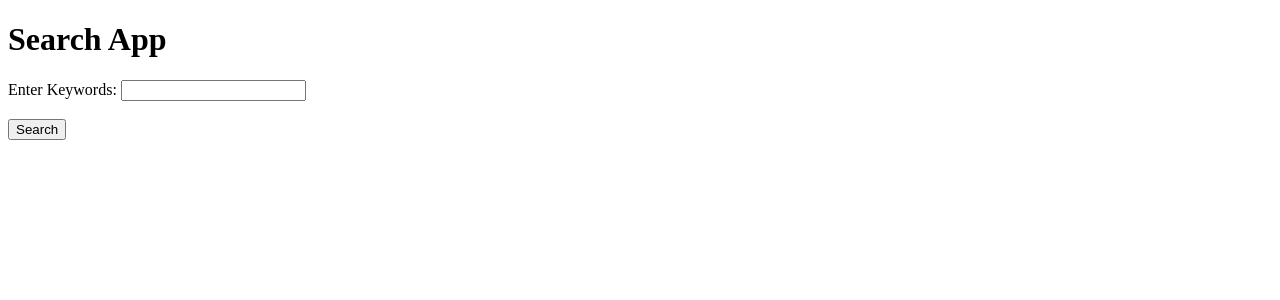
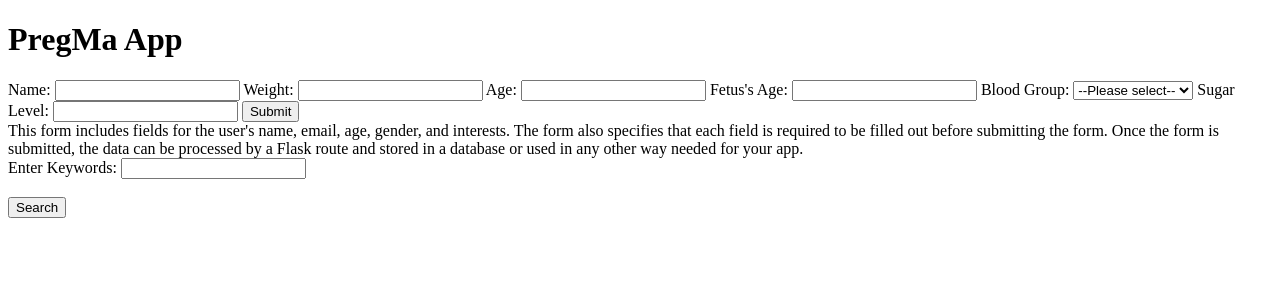
Before and after one commit to SasikaA073/pregma-ml-project-forks, a Flask app: page / in a window 1280 px wide. Shown: the top 300 px of the page. Run offline with Flask 3, Linux system fonts and the light colour scheme; parts of the project's set-up code (start-up, migrations or seed data) failed here and were passed over.

Commit message:
Data collection form created

```diff
--- a/Flask app/templates/index.html
+++ b/Flask app/templates/index.html
@@ -8,7 +8,45 @@
 </head>
 <body>
 
-    <h1>Search App</h1>
+    <h1>PregMa App</h1>
+
+    <form method="POST" action="/">
+      <label for="name">Name:</label>
+      <input type="text" id="name" name="name" required>
+
+      <label for="weight">Weight:</label>
+      <input type="number" id="weight" name="weight" required>
+
+      <label for="age">Age:</label>
+      <input type="number" id="age" name="age" required>
+
+      <label for="fetussage">Fetus's Age:</label>
+      <input type="number" id="fetussage" name="fetussage" required>
+
+      <label for="bloodgroup">Blood Group:</label>
+      <select id="bloodgroup" name="bloodgroup" required>
+        <option value="">--Please select--</option>
+        <option value="Apositive">A+</option>
+        <option value="Anegative">A-</option>
+        <option value="Bpositive">B+</option>
+        <option value="Bnegative">B-</option>
+        <option value="Opositive">O+</option>
+        <option value="Onegative">O-</option>
+        <option value="ABpositive">AB+</option>
+        <option value="ABnegative">AB-</option>
+      </select>
+
+      <label for="sugarlevel">Sugar Level:</label>
+      <input type="text" id="sugarlevel" name="sugarlevel">
+
+      <input type="submit" value="Submit">
+    </form>
+    This form includes fields for the user's name, email, age, gender, and interests. The form also specifies that each
+    field is required to be filled out before submitting the form.
+
+    Once the form is submitted, the data can be processed by a Flask route and stored in a database or used in any other way
+    needed for your app.
+
     <form method="POST" action="/">
       <label for="keywords">Enter Keywords:</label>
       <input type="text" id="keywords" name="keywords">
```
